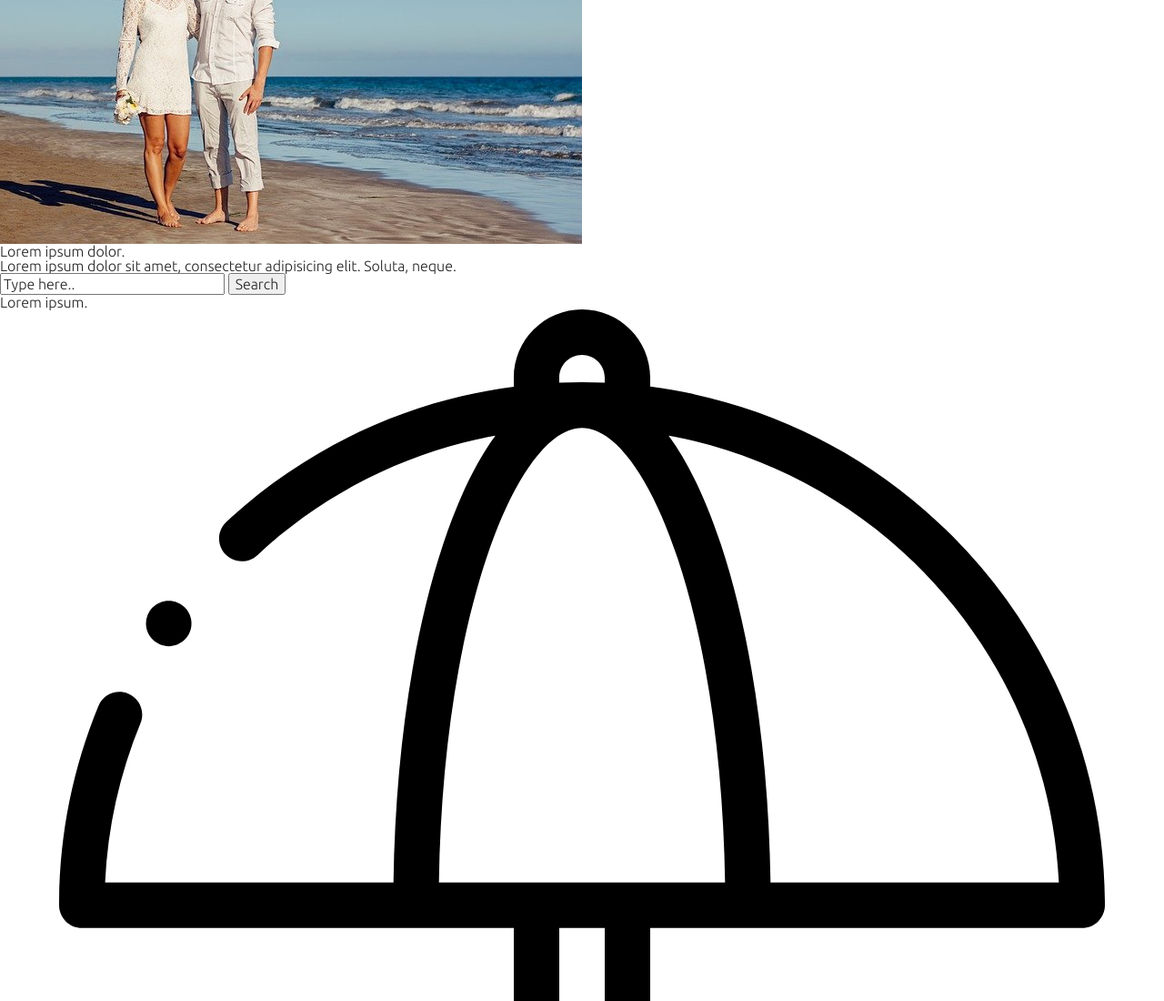
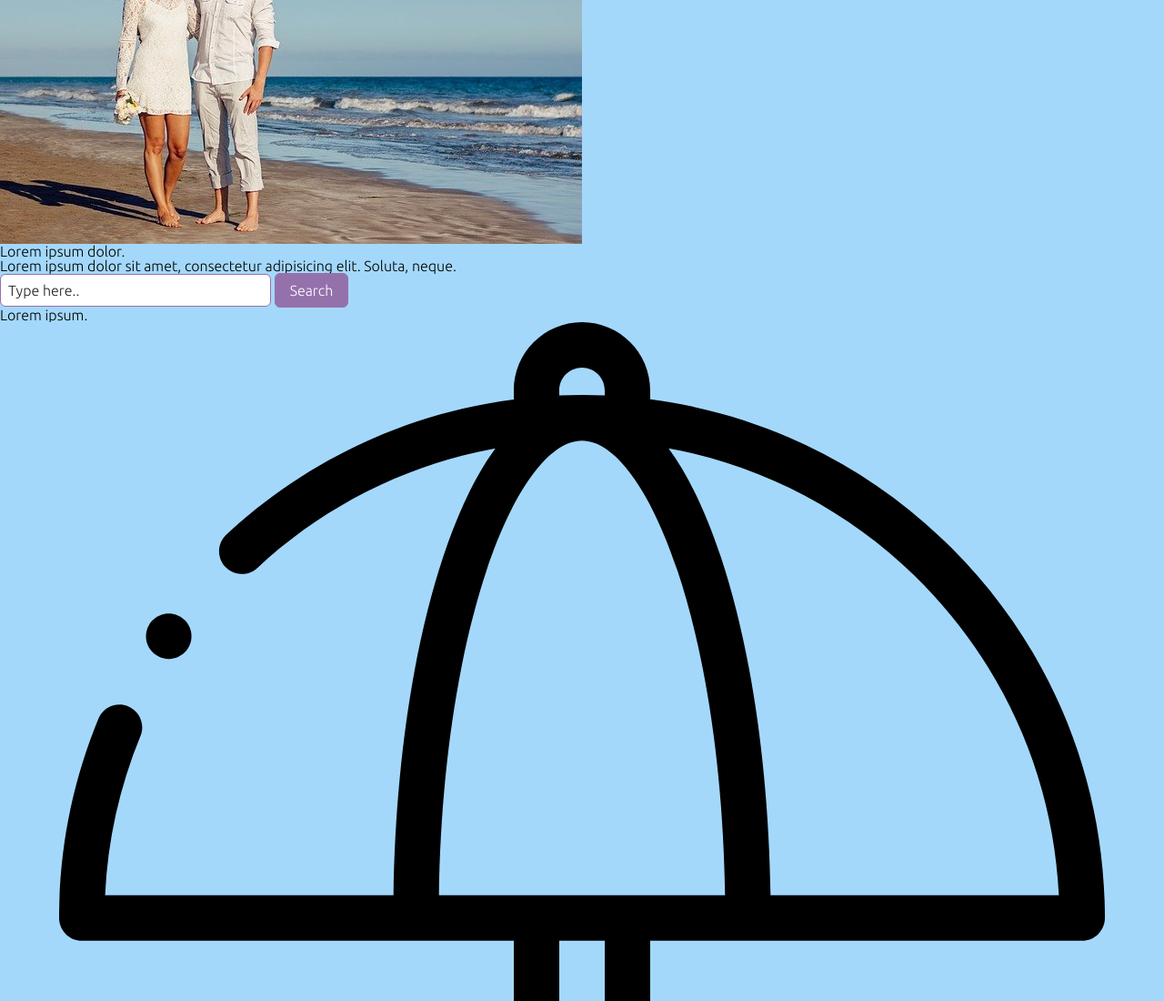
Before and after one commit to riccdigital/responsive-site-sample, a plain HTML site: page index.html in a window 1280 px wide. Shown: the part 1806-2906 px from the top of the page at 91% size. Drawn offline with Linux system fonts and the light colour scheme.

Commit message:
CSS Globals and Webfont Change

```diff
--- a/css/style.css
+++ b/css/style.css
@@ -4,7 +4,7 @@
     --Freesia:#C8A741;
     --Seashell:#EACCAD;
 }*/
-
+/*global settings*/
 root{
     --Purple:#9571AB;
     --Turquoise:#38CCED;
@@ -12,3 +12,37 @@ root{
     --BlueGrotto:#008FDE;
 
 }
+*,
+html,
+body{
+    font-family: 'Ubuntu', sans-serif;
+    border-top:#9571AB;
+    background-color: #A4D8FB;
+    color: #000000;
+}
+
+/*inputs*/
+
+input{
+    font-size: 16px;
+    padding: 8px;
+    outline: 0;
+    border: 0;
+    width: 280px;
+    background-color: #ffffff;
+    border: 1px solid #9571AB;
+    border-radius: 6px;
+}
+
+input[type=submit]{
+    width: auto;
+    padding: 6px 16px;
+    line-height: 24px;
+    text-shadow: none;
+    cursor: pointer;
+    box-shadow: none;
+    background-color: #9571AB;
+    color: white;
+}
+
+/*paragraphs and anchors*/
--- a/css/webfonts.css
+++ b/css/webfonts.css
@@ -1,7 +1 @@
 @import url('https://fonts.googleapis.com/css2?family=Ubuntu:wght@300&display=swap');
-
-*,
-html,
-body{
-    font-family: 'Ubuntu', sans-serif;
-}
```
